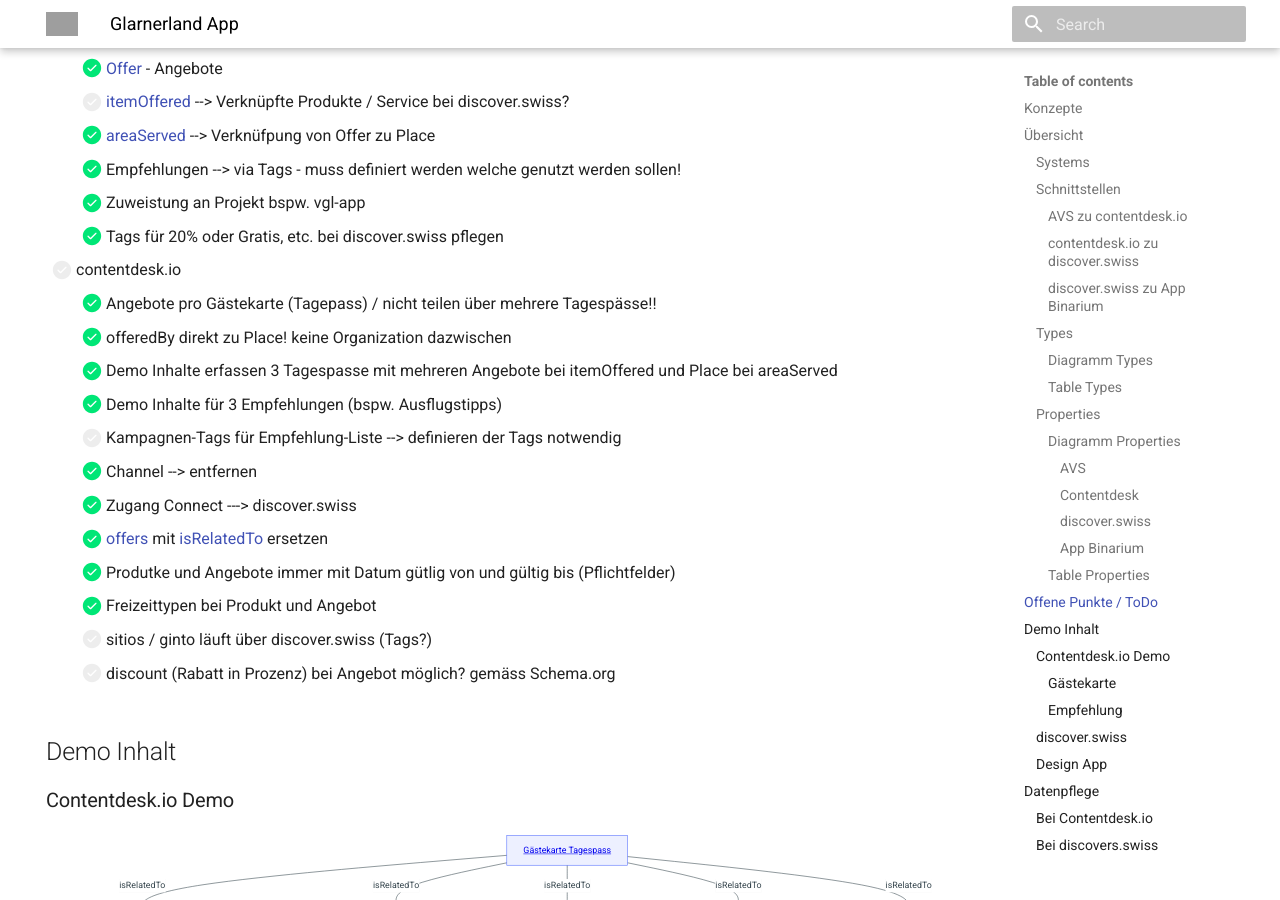
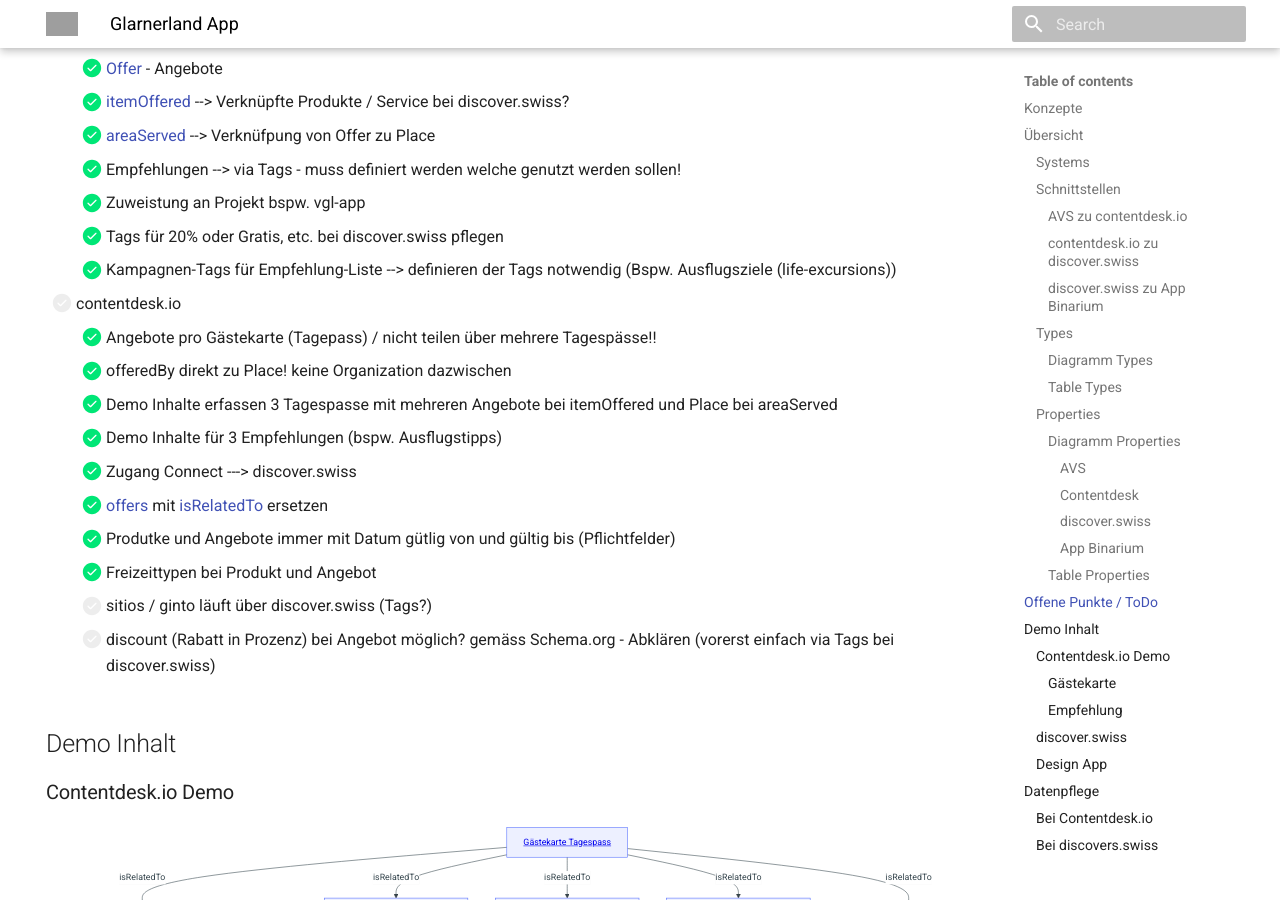
Before and after one commit to tsolenthaler/docs.contentdesk.io, an MkDocs documentation site: the page built from docs/projects/glarnerlandApp.md, in a window 1280 px wide and 900 px high, scrolled down 5859 px. Built offline with MkDocs 1.6.1 and Material for MkDocs 9.7.7, drawn with Linux system fonts in a browser that asks for light colours; some of the changed text lies outside the part shown; grey boxes are pictures that could not be loaded.

Commit message:
Refactor gaestekarte.md: Update links, schema properties, and demo content

```diff
--- a/docs/projects/glarnerlandApp.md
+++ b/docs/projects/glarnerlandApp.md
@@ -262,28 +262,27 @@
 ## Offene Punkte / ToDo
 
 - [ ] discover.swiss
-    * [ ] Type [GuestCard] --> Product mit AdditonalTypes GuestCard
-    * [ ] [isRelatedTo] --> Beziehung von GuestCard zu Offer
+    * [x] Type [GuestCard] --> Product mit AdditonalTypes GuestCard
+    * [x] [isRelatedTo] --> Beziehung von GuestCard zu Offer
     * [x] [Offer] - Angebote
-    * [ ] [itemOffered] --> Verknüpfte Produkte / Service bei discover.swiss?
+    * [x] [itemOffered] --> Verknüpfte Produkte / Service bei discover.swiss?
     * [x] [areaServed] --> Verknüfpung von Offer zu Place
     * [x] Empfehlungen --> via Tags - muss definiert werden welche genutzt werden sollen!
     * [x] Zuweistung an Projekt bspw. vgl-app
     * [x] Tags für 20% oder Gratis, etc. bei discover.swiss pflegen
+    * [x] Kampagnen-Tags für Empfehlung-Liste --> definieren der Tags notwendig (Bspw. Ausflugsziele (life-excursions))
 
 - [ ] contentdesk.io
     * [x] Angebote pro Gästekarte (Tagepass) / nicht teilen über mehrere Tagespässe!!
     * [x] offeredBy direkt zu Place! keine Organization dazwischen
     * [x] Demo Inhalte erfassen 3 Tagespasse mit mehreren Angebote bei itemOffered und Place bei areaServed
     * [x] Demo Inhalte für 3 Empfehlungen (bspw. Ausflugstipps)
-    * [ ] Kampagnen-Tags für Empfehlung-Liste --> definieren der Tags notwendig
-    * [x] Channel --> entfernen
     * [x] Zugang Connect ---> discover.swiss
     * [x] [offers] mit [isRelatedTo] ersetzen
     * [x] Produtke und Angebote immer mit Datum gütlig von und gültig bis (Pflichtfelder)
     * [x] Freizeittypen bei Produkt und Angebot
     * [ ] sitios / ginto läuft über discover.swiss (Tags?)
-    * [ ] discount (Rabatt in Prozenz) bei Angebot möglich? gemäss Schema.org
+    * [ ] discount (Rabatt in Prozenz) bei Angebot möglich? gemäss Schema.org - Abklären (vorerst einfach via Tags bei discover.swiss)
 
 
 ## Demo Inhalt
@@ -395,7 +394,7 @@
 
 * Angebot
 
-    * Tags
+    * Tags für Bspw. Gratiseintritte (reduction-free) oder Reduktion mit Tourismuskarte (reduction-citycard)
 
 
 * Empfehlungsliste
```
